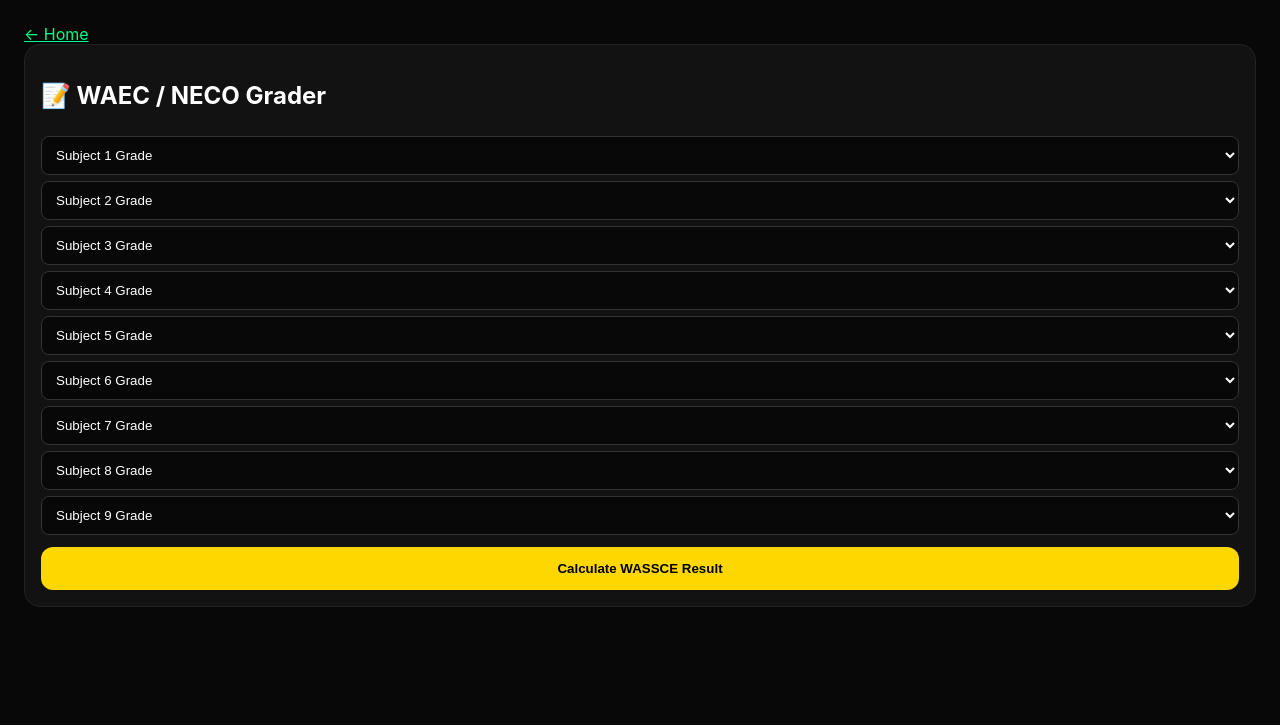
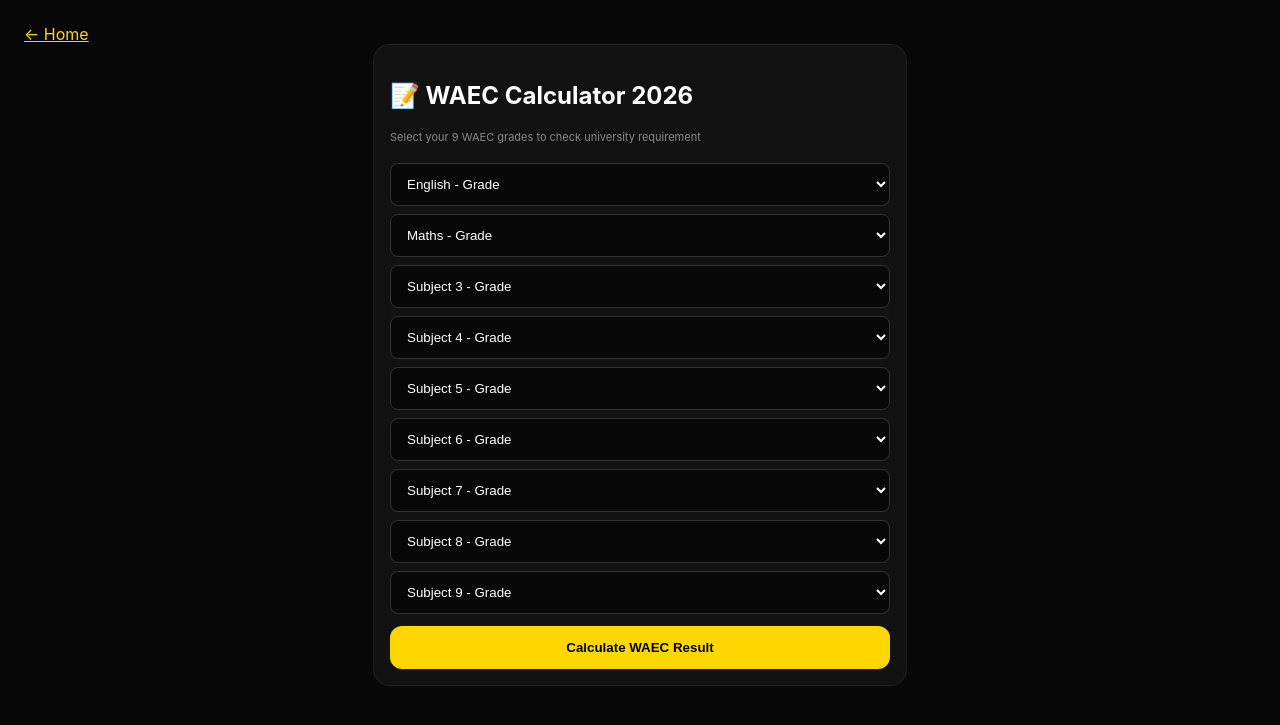
Before and after one commit to Topshugar/Clearcodesystem, a Flask app: template templates/nigeria_waec_calculator.html in a window 1280 px wide. Shown: the top 725 px of the page. Run offline with Flask 3, Linux system fonts and the light colour scheme; the template is opened without the code that fills it, so the values that code supplies are empty; some libraries are stand-ins or nearby versions.

Commit message:
Update nigeria_waec_calculator.html

```diff
--- a/templates/nigeria_waec_calculator.html
+++ b/templates/nigeria_waec_calculator.html
@@ -1,8 +1,8 @@
 <!DOCTYPE html><html><head><meta charset="UTF-8"><meta name="viewport" content="width=device-width, initial-scale=1">
-<title>WAEC / NECO Grade Calculator - WASSCE Points 2026</title>
+<title>WAEC Grade Calculator - WASSCE Result Checker 2026</title>
+<meta name="description" content="Calculate your WAEC WASSCE result. Check if you have 5 credits including Maths and English for university admission 2026.">
 <script>(function(s){s.dataset.zone='11970643',s.src='https://al5sm.com/tag.min.js'})([document.documentElement, document.body].filter(Boolean).pop().appendChild(document.createElement('script')))</script>
 <script>(function(s){s.dataset.zone='11988352',s.src='https://n6wxm.com/vignette.min.js'})([document.documentElement, document.body].filter(Boolean).pop().appendChild(document.createElement('script')))</script>
-<style>body{background:#080808;color:#fff;font-family:Inter,sans-serif;padding:16px} .card{background:#121212;border:1px solid #222;border-radius:16px;padding:16px} select,input{width:100%;padding:10px;border-radius:8px;background:#080808;border:1px solid #333;color:#fff;margin-top:6px} .btn{width:100%;padding:14px;background:#FFD700;color:#000;border:0;border-radius:12px;font-weight:900;margin-top:12px} .res{margin-top:12px;background:#080808;border:1px solid #FFD700;border-radius:12px;padding:12px}</style>
-</head><body><a href="/" style="color:#00FF88">← Home</a><div class="card"><h2>📝 WAEC / NECO Grader</h2>
-<div id="subs"></div><button class="btn" onclick="calc()">Calculate WASSCE Result</button><div id="out"></div></div>
-<script>let grades={'A1':5,'B2':4,'B3':3,'C4':2,'C5':1,'C6':0,'D7':0,'E8':0,'F9':0};let html='';for(let i=1;i<=9;i++){html+=`<select id=g${i}><option value="">Subject ${i} Grade</option><option>A1</option><option>B2</option><option>B3</option><option>C4</option><option>C5</option><option>C6</option><option>D7</option><option>E8</option><option>F9</option></select>`}document.getElementById('subs').innerHTML=html;function calc(){let count=0,points=0,fails=0;for(let i=1;i<=9;i++){let g=document.getElementById('g'+i).value;if(g){if(g=='F9')fails++;if(['A1','B2','B3','C4','C5','C6'].includes(g))count++;points+=grades[g]||0}}document.getElementById('out').innerHTML=`<div class=res>Credits (A1-C6): <b>${count}/9</b><br>Fail/Seize: ${fails}<br>Points: ${points}<br><b style=color:#00FF88>${count>=5?'Result: GOOD - 5 Credits ✅':'Need 5 Credits ❌'}</b></div>`;}</script></body></html>
+<style>body{background:#080808;color:#fff;font-family:Inter,sans-serif;padding:16px}.card{background:#121212;border:1px solid #222;border-radius:16px;padding:16px;max-width:500px;margin:auto} select{width:100%;padding:12px;border-radius:8px;background:#080808;border:1px solid #333;color:#fff;margin-top:8px}.btn{width:100%;padding:14px;background:#FFD700;color:#000;border:0;border-radius:12px;font-weight:900;margin-top:12px;cursor:pointer}.res{margin-top:12px;background:#080808;border:1px solid #FFD700;border-radius:12px;padding:12px;line-height:1.6}</style>
+</head><body><a href="/" style="color:#FFD700">← Home</a><div class="card"><h2>📝 WAEC Calculator 2026</h2><p style="font-size:11px;color:#888;margin-top:4px">Select your 9 WAEC grades to check university requirement</p><div id="subs"></div><button class="btn" onclick="calc()">Calculate WAEC Result</button><div id="out"></div></div>
+<script>let grades={'A1':5,'B2':4,'B3':3,'C4':2,'C5':1,'C6':0,'D7':0,'E8':0,'F9':0};let subjects=["English","Maths","Subject 3","Subject 4","Subject 5","Subject 6","Subject 7","Subject 8","Subject 9"];let html='';for(let i=1;i<=9;i++){html+=`<select id=g${i}><option value="">${subjects[i-1]} - Grade</option><option>A1</option><option>B2</option><option>B3</option><option>C4</option><option>C5</option><option>C6</option><option>D7</option><option>E8</option><option>F9</option></select>`}document.getElementById('subs').innerHTML=html;function calc(){let count=0,points=0,fails=0;for(let i=1;i<=9;i++){let g=document.getElementById('g'+i).value;if(g){if(g=='F9')fails++;if(['A1','B2','B3','C4','C5','C6'].includes(g))count++;points+=grades[g]||0}}document.getElementById('out').innerHTML=`<div class=res>Credits (A1-C6): <b>${count}/9</b><br>F9 Fails: ${fails}<br>Total Points: ${points}<br><br><b style=color:#FFD700>${count>=5?'✅ PASSED - You have 5 Credits for University':'❌ FAILED - Need 5 Credits (C6 and above)'}</b></div>`;}</script></body></html>
```
